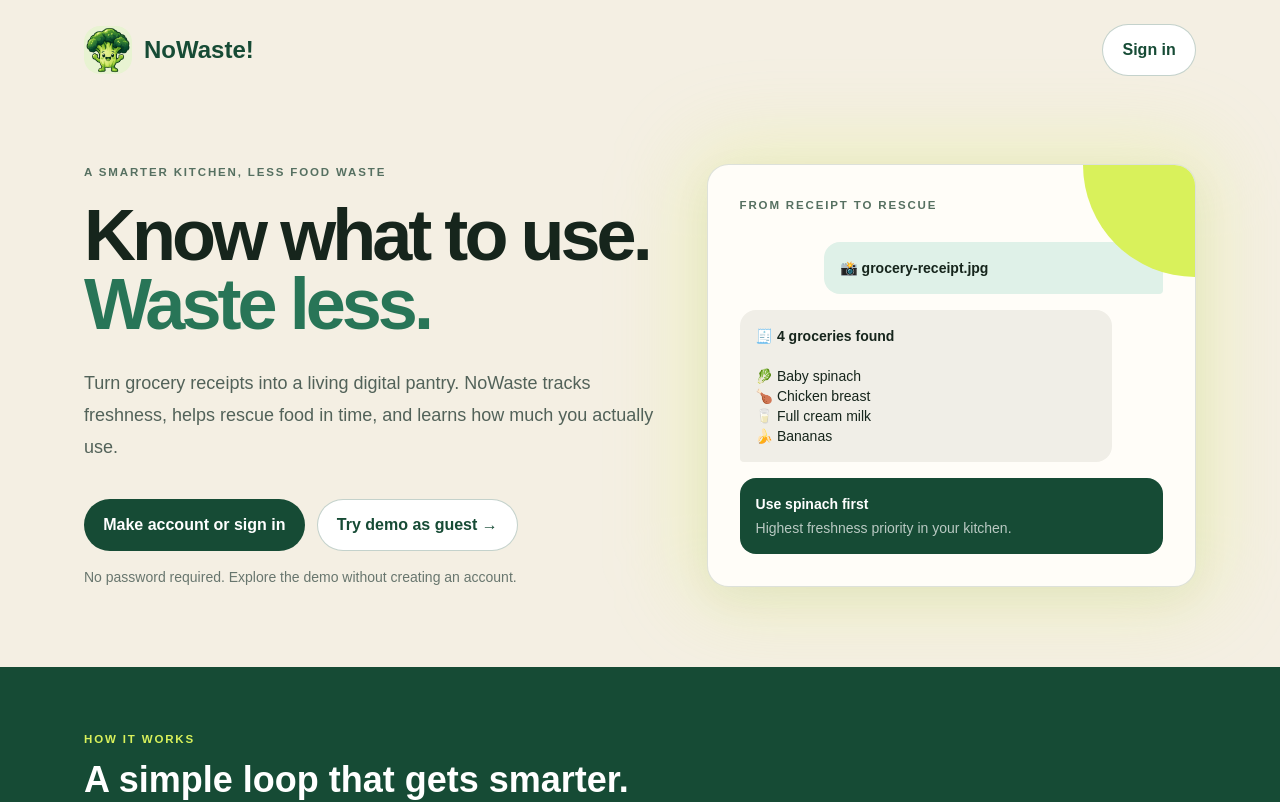
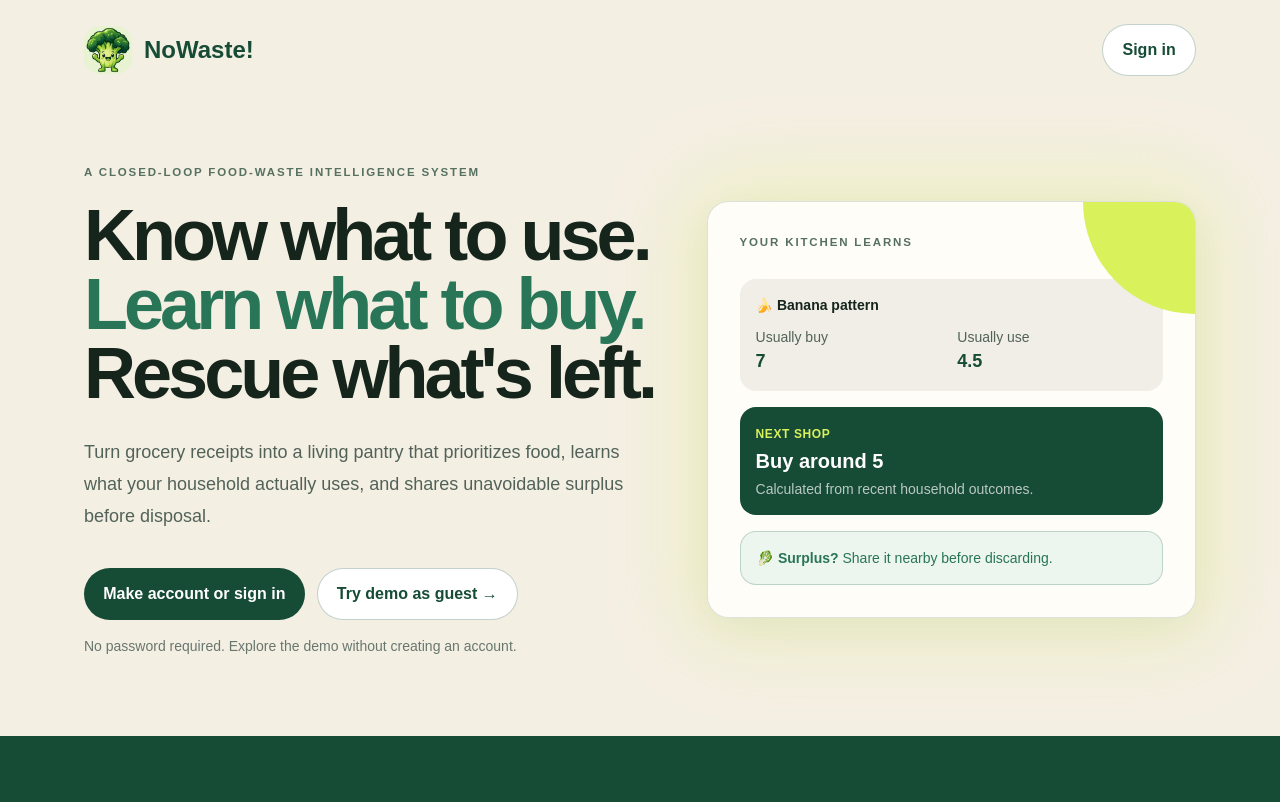
Before and after one commit to Arishaiquel/NoWaste-, a Next.js app: page / in a window 1280 px wide. Shown: the top 802 px of the page. Built offline with nearby package versions, Linux system fonts and the light colour scheme; no server answers.

Commit message:
Sharpen demo story and requester flow

```diff
--- a/app/page.tsx
+++ b/app/page.tsx
@@ -8,13 +8,13 @@ export default function Home() {
       <Link href="/login" className="button border border-[#164b3540] bg-white px-5 py-2.5 text-[#164b35]">Sign in</Link>
     </header>
     <section className="mx-auto grid max-w-6xl items-center gap-12 px-5 pb-20 pt-10 lg:grid-cols-[1.08fr_.92fr] lg:pt-16">
-      <div><p className="eyebrow mb-5">A smarter kitchen, less food waste</p><h1 className="max-w-3xl text-5xl font-black leading-[.96] tracking-[-.055em] sm:text-7xl">Know what to use.<br/><span className="text-[#287557]">Waste less.</span></h1>
-        <p className="mt-7 max-w-xl text-lg leading-8 text-[#526259]">Turn grocery receipts into a living digital pantry. NoWaste tracks freshness, helps rescue food in time, and learns how much you actually use.</p>
+      <div><p className="eyebrow mb-5">A closed-loop food-waste intelligence system</p><h1 className="max-w-3xl text-5xl font-black leading-[.96] tracking-[-.055em] sm:text-7xl">Know what to use.<br/><span className="text-[#287557]">Learn what to buy.</span><br/>Rescue what&apos;s left.</h1>
+        <p className="mt-7 max-w-xl text-lg leading-8 text-[#526259]">Turn grocery receipts into a living pantry that prioritizes food, learns what your household actually uses, and shares unavoidable surplus before disposal.</p>
         <div className="mt-9 flex flex-col gap-3 sm:flex-row"><Link href="/login" className="button bg-[#164b35] px-7 text-white">Make account or sign in</Link><Link href="/api/demo/start" className="button border border-[#164b3540] bg-white px-7 text-[#164b35]">Try demo as guest →</Link></div>
         <p className="mt-4 text-sm text-[#68766e]">No password required. Explore the demo without creating an account.</p>
       </div>
-      <div className="relative"><div className="absolute -inset-5 -z-10 rounded-[3rem] bg-[#d9f15b40] blur-2xl"/><div className="card relative overflow-hidden p-6 sm:p-8"><div className="absolute right-0 top-0 h-28 w-28 rounded-bl-full bg-[#d9f15b]"/><p className="eyebrow">From receipt to rescue</p>
-        <div className="mt-7 space-y-4 text-sm"><div className="ml-auto max-w-[80%] rounded-2xl rounded-br-sm bg-[#dff1e8] p-4">📸 <b>grocery-receipt.jpg</b></div><div className="max-w-[88%] rounded-2xl rounded-bl-sm bg-[#f0eee7] p-4"><b>🧾 4 groceries found</b><br/><br/>🥬 Baby spinach<br/>🍗 Chicken breast<br/>🥛 Full cream milk<br/>🍌 Bananas</div><div className="rounded-2xl bg-[#164b35] p-4 text-white"><b>Use spinach first</b><p className="mt-1 text-white/70">Highest freshness priority in your kitchen.</p></div></div>
+      <div className="relative"><div className="absolute -inset-5 -z-10 rounded-[3rem] bg-[#d9f15b40] blur-2xl"/><div className="card relative overflow-hidden p-6 sm:p-8"><div className="absolute right-0 top-0 h-28 w-28 rounded-bl-full bg-[#d9f15b]"/><p className="eyebrow">Your kitchen learns</p>
+        <div className="mt-7 space-y-4 text-sm"><div className="rounded-2xl bg-[#f0eee7] p-4"><b>🍌 Banana pattern</b><div className="mt-3 grid grid-cols-2 gap-3 text-[#526259]"><span>Usually buy<br/><b className="text-lg text-[#164b35]">7</b></span><span>Usually use<br/><b className="text-lg text-[#164b35]">4.5</b></span></div></div><div className="rounded-2xl bg-[#164b35] p-4 text-white"><span className="text-xs font-bold uppercase tracking-wider text-[#d9f15b]">Next shop</span><p className="mt-1 text-xl font-black">Buy around 5</p><p className="mt-1 text-white/70">Calculated from recent household outcomes.</p></div><div className="rounded-2xl border border-[#28755740] bg-[#edf5ef] p-4 text-[#287557]"><b>🥬 Surplus?</b> Share it nearby before discarding.</div></div>
       </div></div>
     </section>
     <section className="bg-[#164b35] text-white"><div className="mx-auto max-w-6xl px-5 py-16"><div className="max-w-2xl"><p className="eyebrow !text-[#d9f15b]">How it works</p><h2 className="mt-3 text-3xl font-black sm:text-4xl">A simple loop that gets smarter.</h2></div><div className="mt-10 grid gap-6 md:grid-cols-3">{[["01","Capture your shop","Send or upload a receipt and review the groceries found."],["02","Use food in time","See freshness priorities and move, freeze, cook, or consume items."],["03","Shop more wisely","Learn from what was consumed or discarded to guide the next shop."]].map(([n,t,d])=><article key={n} className="rounded-3xl border border-white/15 bg-white/5 p-6"><span className="text-sm font-black text-[#d9f15b]">{n}</span><h3 className="mt-5 text-xl font-black">{t}</h3><p className="mt-3 leading-7 text-white/70">{d}</p></article>)}</div></div></section>
```
Also changed, not shown: components/community/CommunityExperience.tsx (+3 -3 lines).
